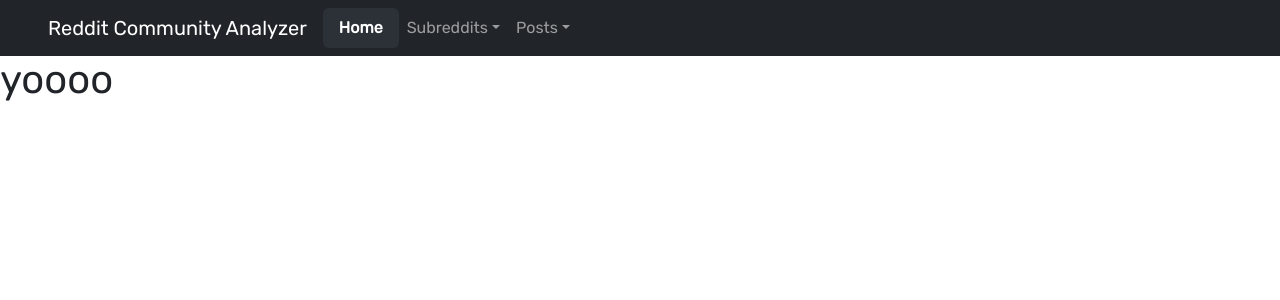
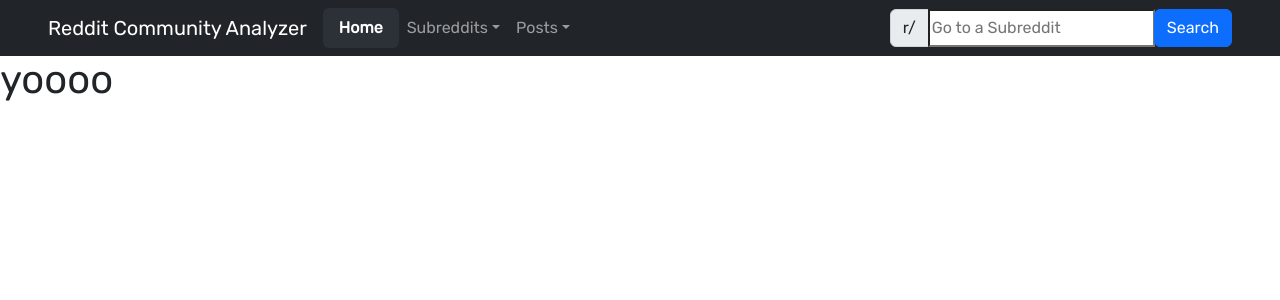
Before and after one commit to i-penr/community-analyzer, a React (Create React App) app in the folder frontend/: page / in a window 1280 px wide. Shown: the top 300 px of the page. Built offline with nearby package versions, Linux system fonts and the light colour scheme.

Commit message:
Changed navbar input to right

```diff
--- a/frontend/src/Navbar.tsx
+++ b/frontend/src/Navbar.tsx
@@ -19,16 +19,6 @@ export const Navbar: FC<INavbarProps> = () => {
             </button>
 
             <div className="collapse navbar-collapse" id="navbarNav">
-                {/* <div className="form-inline mx-auto">
-                    <form className="form-inline input-group" onSubmit={(e) => { handleSubmit(e) }}>
-                        <span className="input-group-text">r/</span>
-                        <input type="text" placeholder="Get Subreddit Stats" value={sub} onChange={(e) => setSub((e.target as HTMLInputElement).value)} />
-                        <Link to={`/sub/${sub}`}>
-                            <button className="btn btn-primary" type="submit">Search</button>
-                        </Link>
-                    </form>
-                </div> */}
-
                 <div className="navbar-nav my-2 my-lg-0">
                     <ul className="navbar-nav">
                         <li className="nav-item">
@@ -103,6 +93,15 @@ export const Navbar: FC<INavbarProps> = () => {
                     </ul>
                 </div>
             </div>
+            <form className="form-inline" onSubmit={(e) => { handleSubmit(e) }}>
+                <div className="input-group">
+                    <span className="input-group-text">r/</span>
+                    <input type="text" placeholder="Go to a Subreddit" value={sub} onChange={(e) => setSub((e.target as HTMLInputElement).value)} />
+                    <Link to={`/sub/${sub}`}>
+                        <button className="btn btn-primary" type="submit">Search</button>
+                    </Link>
+                </div>
+            </form>
         </nav>
     );
 }
```
